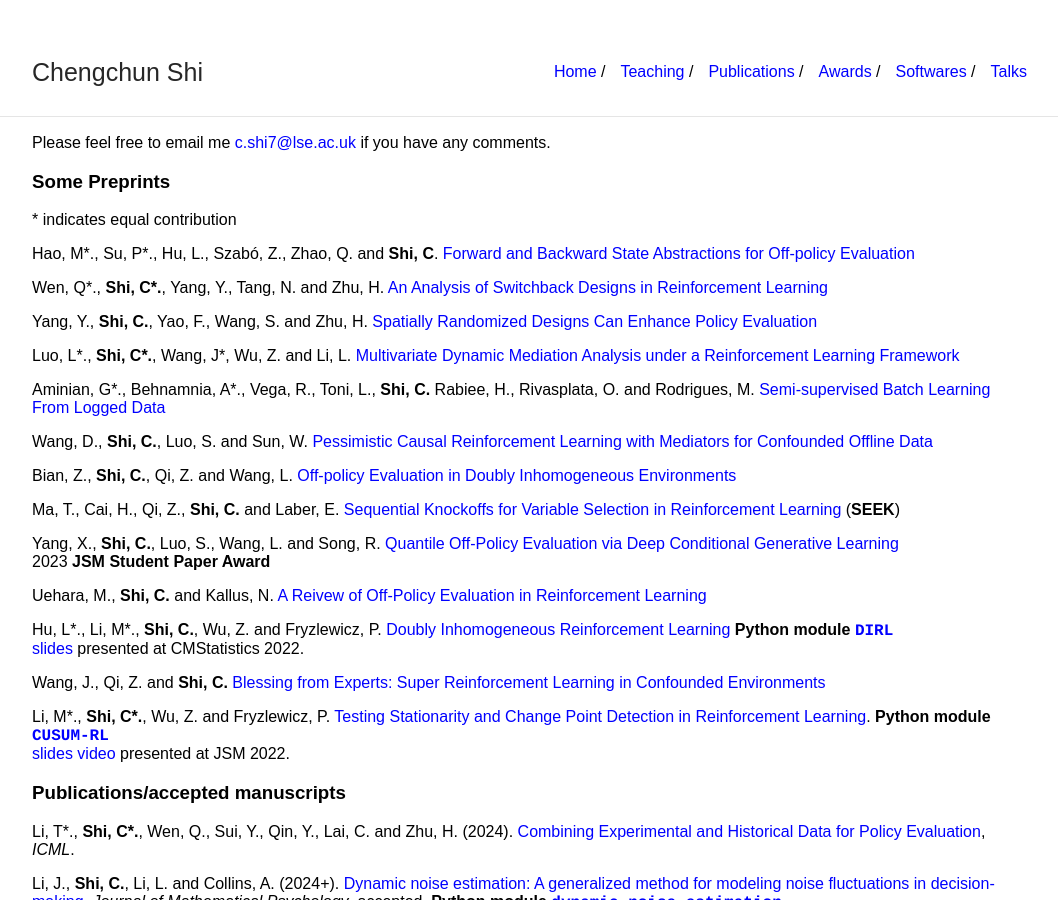
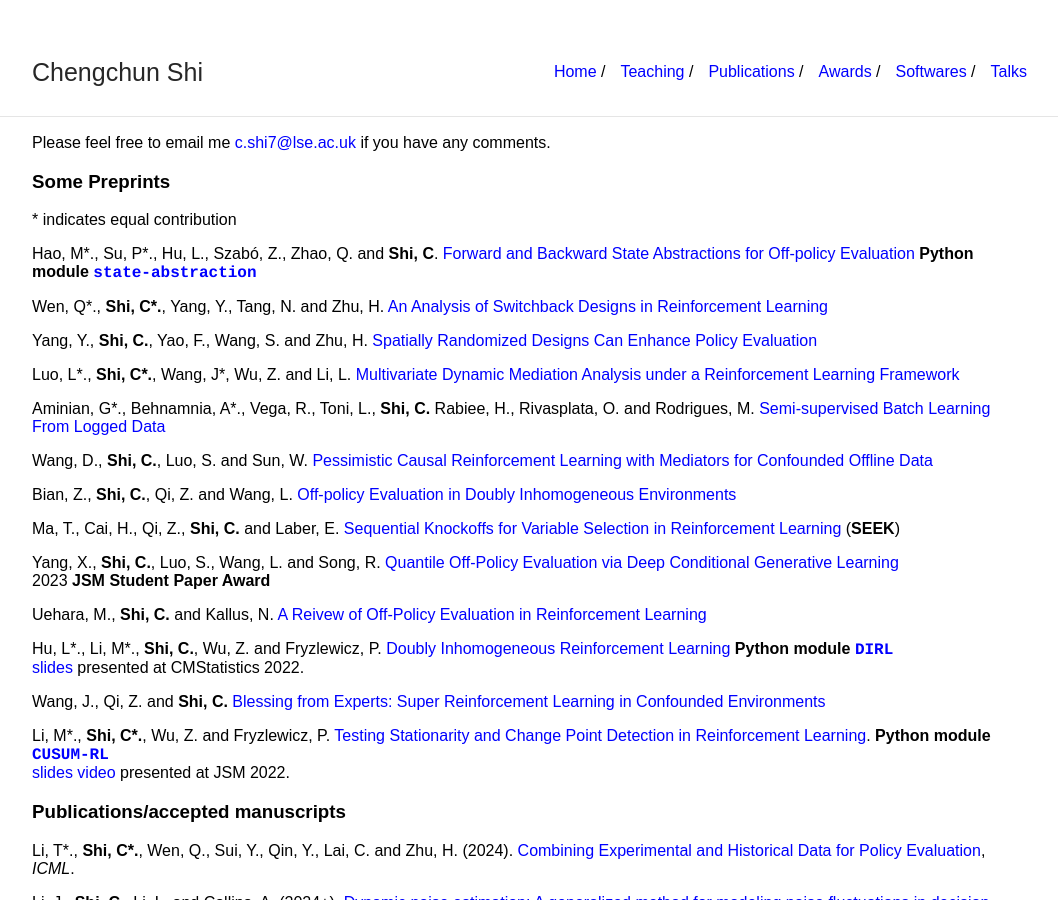
Before and after one commit to callmespring/callmespring.github.io, a Jekyll site: the page built from publication.md, in a window 1280 px wide and 900 px high. Shown: the whole window, without its empty margins (108-1166 px from the left). Built offline with Jekyll 4.4.1, drawn with Linux system fonts in a browser that asks for light colours.

Commit message:
Update publication.md

```diff
--- a/publication.md
+++ b/publication.md
@@ -12,7 +12,7 @@ Please feel free to email me <c.shi7@lse.ac.uk> if you have any comments.
 \* indicates equal contribution
 
 Hao, M\*., Su, P\*., Hu, L., Szabó, Z., Zhao, Q. and **Shi, C**. [Forward and Backward State Abstractions for Off-policy
-Evaluation](https://arxiv.org/pdf/2406.19531)
+Evaluation](https://arxiv.org/pdf/2406.19531) **Python module** [<span style="font-family:courier;">**state-abstraction**</span>](https://github.com/pufffs/state-abstraction)
 
 Wen, Q\*., **Shi, C\*.**, Yang, Y., Tang, N. and Zhu, H. [An Analysis of Switchback Designs in Reinforcement Learning
 ](https://arxiv.org/pdf/2403.17285.pdf)
```
